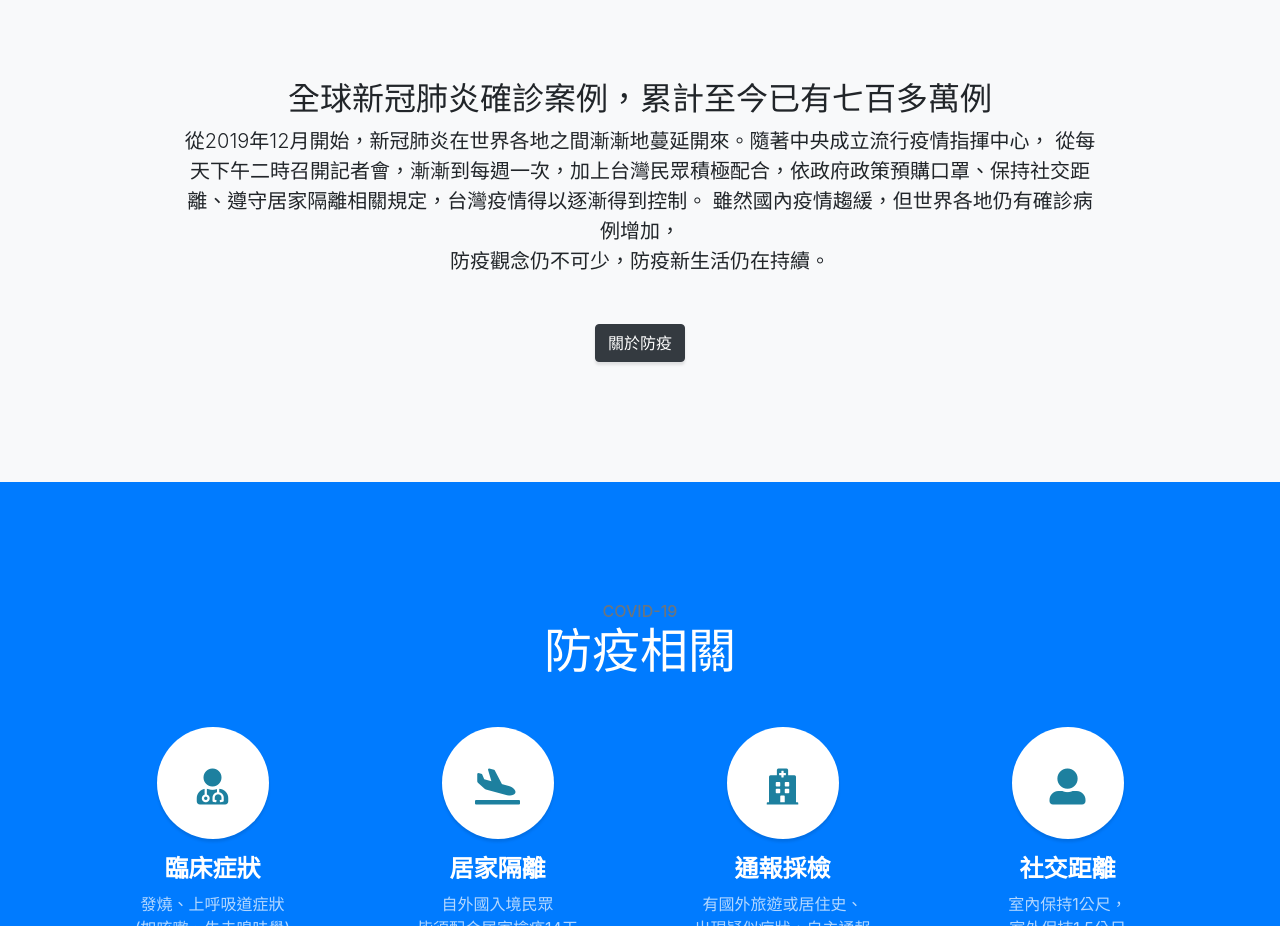
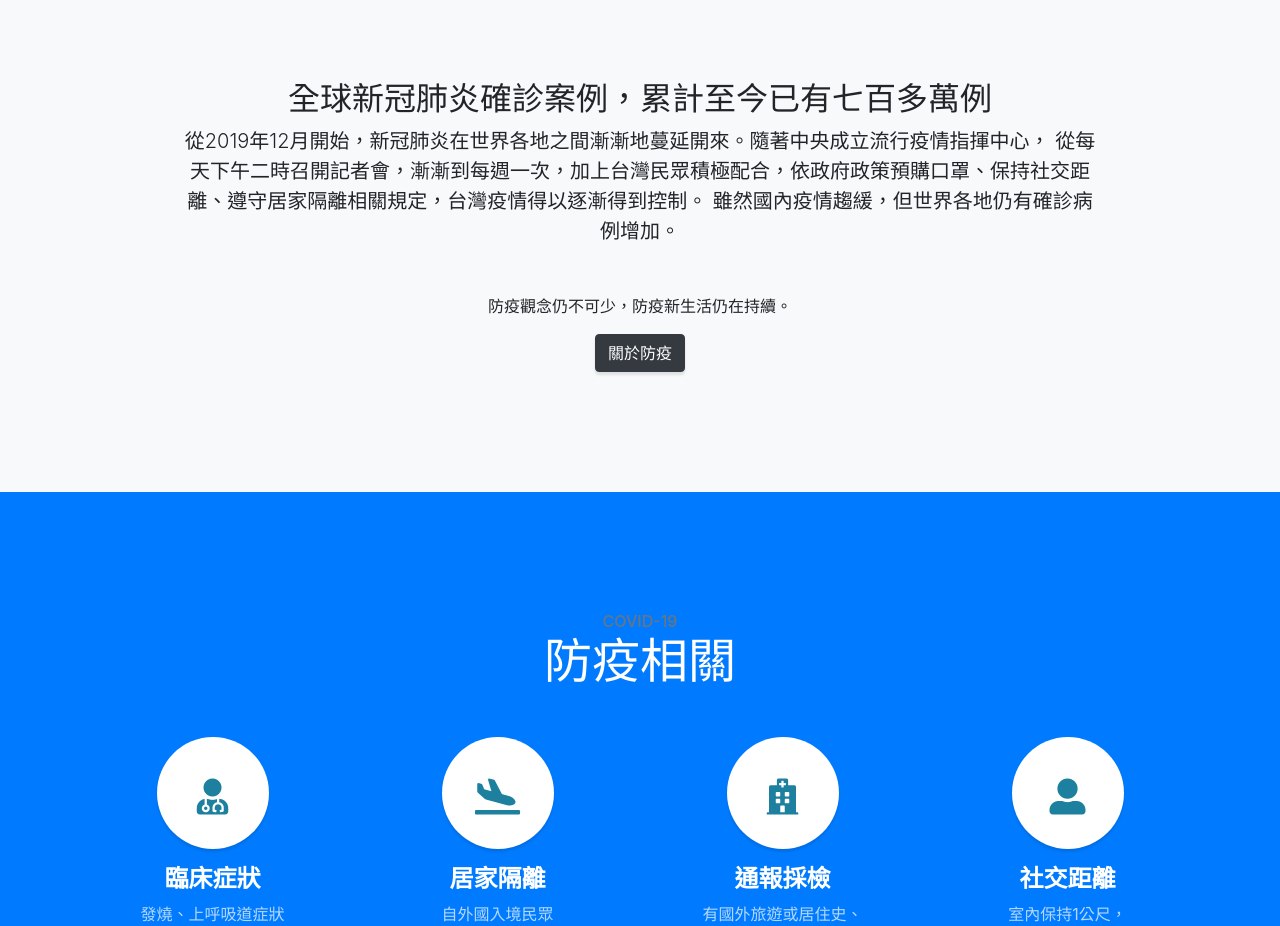
Before and after one commit to Selina-Tsai/covid-19, a website with bundled scripts: page index.html in a window 1280 px wide. Shown: the part 840-1766 px from the top of the page. Built offline with nearby package versions, Linux system fonts and the light colour scheme.

Commit message:
Update index.html

```diff
--- a/index.html
+++ b/index.html
@@ -72,7 +72,7 @@
           <h2>全球新冠肺炎確診案例，累計至今已有七百多萬例</h2>
           <p class="lead mb-5">從2019年12月開始，新冠肺炎在世界各地之間漸漸地蔓延開來。隨著中央成立流行疫情指揮中心，
             從每天下午二時召開記者會，漸漸到每週一次，加上台灣民眾積極配合，依政府政策預購口罩、保持社交距離、遵守居家隔離相關規定，台灣疫情得以逐漸得到控制。
-            雖然國內疫情趨緩，但世界各地仍有確診病例增加，<br>防疫觀念仍不可少，防疫新生活仍在持續。</p>
+            雖然國內疫情趨緩，但世界各地仍有確診病例增加。<p>防疫觀念仍不可少，防疫新生活仍在持續。</p>
           <a class="btn btn-dark btn-xl js-scroll-trigger" href="#services">關於防疫</a>
         </div>
       </div>
```
